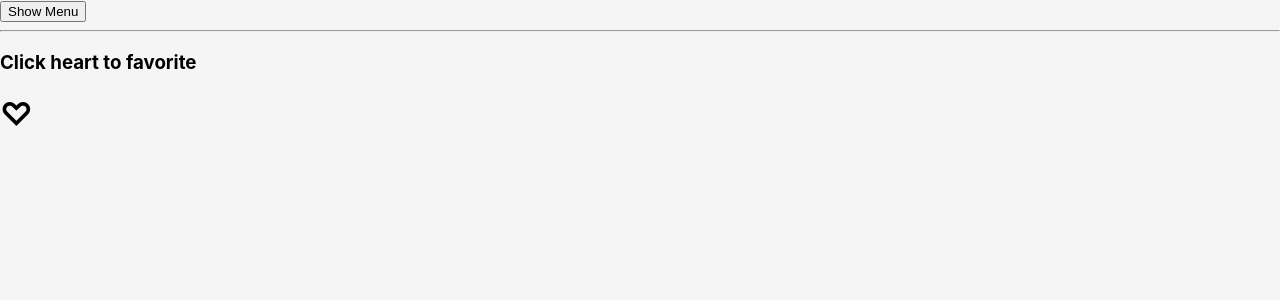
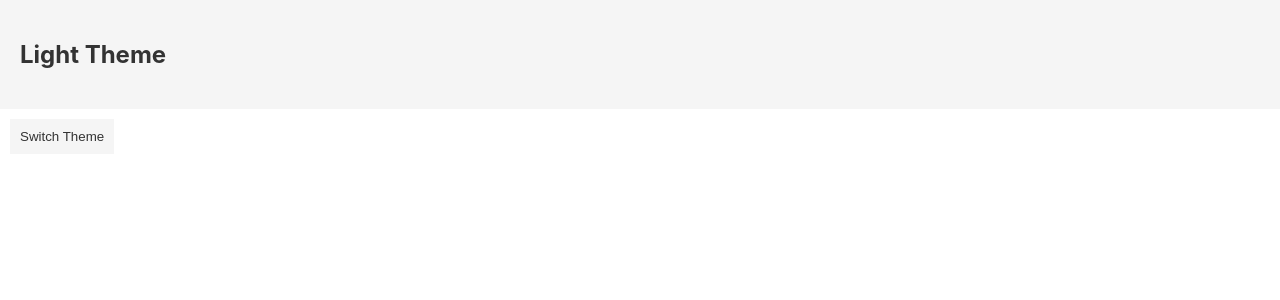
Before and after one commit to porjotooon/react-practice, a React (Create React App) app: page / in a window 1280 px wide. Shown: the top 300 px of the page. Built offline with nearby package versions, Linux system fonts and the light colour scheme.

Commit message:
Starting Context practice session

```diff
--- a/public/style.css
+++ b/public/style.css
@@ -1,3 +1,24 @@
 body {
+    margin: 0;
+    padding: 0;
+}
+
+header {
+    padding: 20px;
+}
+
+button {
+    padding: 10px;
+    border: none;
+    margin: 10px;
+}
+
+.dark-theme {
+    background-color: #333333;
+    color: whitesmoke;
+}
+
+.light-theme {
     background-color: whitesmoke;
+    color: #333333;
 }
--- a/src/App.js
+++ b/src/App.js
@@ -1,13 +1,13 @@
 import React from "react"
-import Menu from "./Menu"
-import Favorite from "./Favorite"
+
+import Header from "./Header"
+import Button from "./Button"
 
 function App() {
     return (
         <div>
-            <Menu />
-            <hr />
-            <Favorite />
+            <Header />
+            <Button />
         </div>
     )
 }
--- /dev/null
+++ b/src/Button.js
@@ -0,0 +1,11 @@
+import React, {Component} from "react"
+
+class Button extends Component {
+    render() {
+        return (
+            <button className="light-theme">Switch Theme</button>
+        )
+    }
+}
+
+export default Button
--- a/src/Favorite.js
+++ /dev/null
@@ -1,25 +0,0 @@
-import React from "react"
-import Toggler from "./Toggler"
-
-function Favorite(){
-    return (
-        <Toggler render={
-            (on, toggle) =>(
-                    <div>
-                        <h3>Click heart to favorite</h3>
-                        <h1>
-                            <span
-                                onClick={toggle}
-                                style = {{cursor: "pointer"}}
-                            >
-                                {on ? "❤️" : "♡"}
-                            </span>
-                        </h1>
-                    </div>
-                )
-        }/>
-    )
-
-}
-
-export default Favorite
--- /dev/null
+++ b/src/Header.js
@@ -0,0 +1,13 @@
+import React, {Component} from "react"
+
+class Header extends Component {
+    render() {
+        return (
+            <header className="light-theme">
+                <h2>Light Theme</h2>
+            </header>
+        )
+    }
+}
+
+export default Header
--- a/src/Menu.js
+++ /dev/null
@@ -1,24 +0,0 @@
-import React, {Component} from "react"
-import Toggler from "./Toggler"
-
-function Menu(props) {
-    return (
-        <Toggler render={
-            (on, toggle) =>(
-                    <div>
-                        <button onClick={toggle}>{on ? "Hide" : "Show"} Menu </button>
-                        <nav style={{display: on ? "block" : "none"}}>
-                            <h4>Signed in as Coder123</h4>
-                            <p>Your Profile</p>
-                            <p>Your Repositories</p>
-                            <p>Your Stars</p>
-                            <p>Your Gists</p>
-                        </nav>
-                    </div>
-                )
-        }/>
-    )
-
-}
-
-export default Menu
--- a/src/Toggler.js
+++ /dev/null
@@ -1,25 +0,0 @@
-import React, {Component} from "react"
-
-class Toggler extends Component {
-    state = {
-        on: this.props.defaultOnValue
-    }
-
-    toggle = () => {
-        this.setState(prevState => {
-            return{
-            on: !prevState.on
-            }
-        })
-    }
-
-    render() {
-        return (
-            <div>
-                {this.props.render(this.state.on, this.toggle)}
-            </div>
-        )
-    }
-}
-
-export default Toggler
--- a/src/index.js
+++ b/src/index.js
@@ -3,7 +3,11 @@
 import './index.css'
 import App from './App'
 
+const ThemeContext = React.createContext()
+
 ReactDOM.render(
-    <App />,
+    <ThemeContext.Provider value={"light"}>
+      <App />
+    </ThemeContext.Provider>,
   document.getElementById('root')
 );
```
